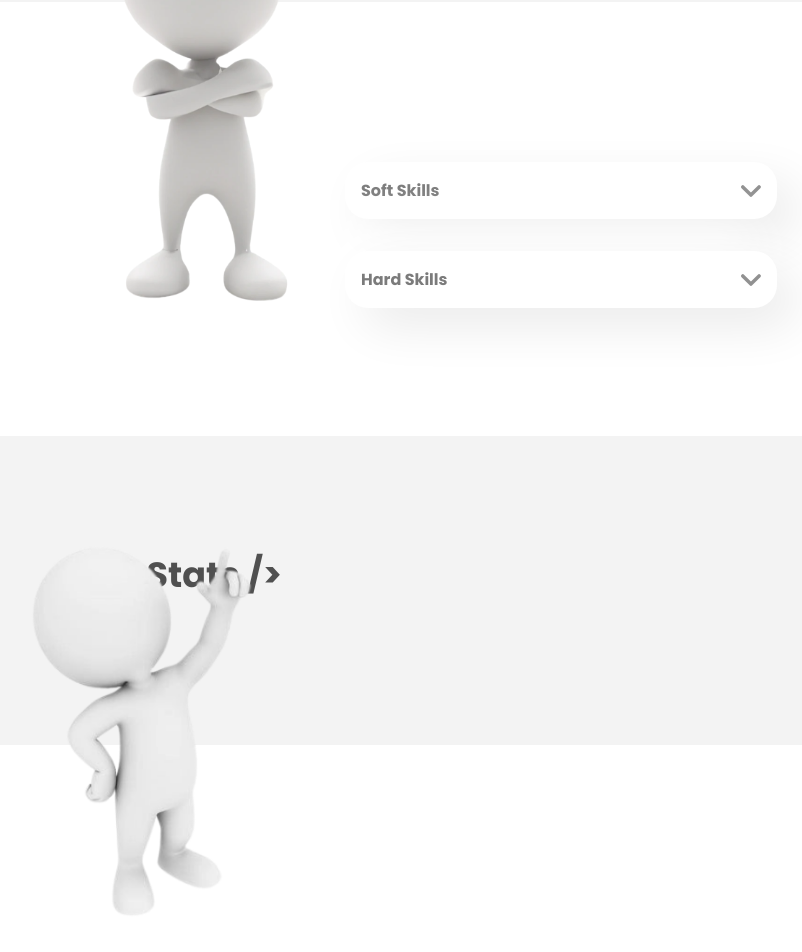
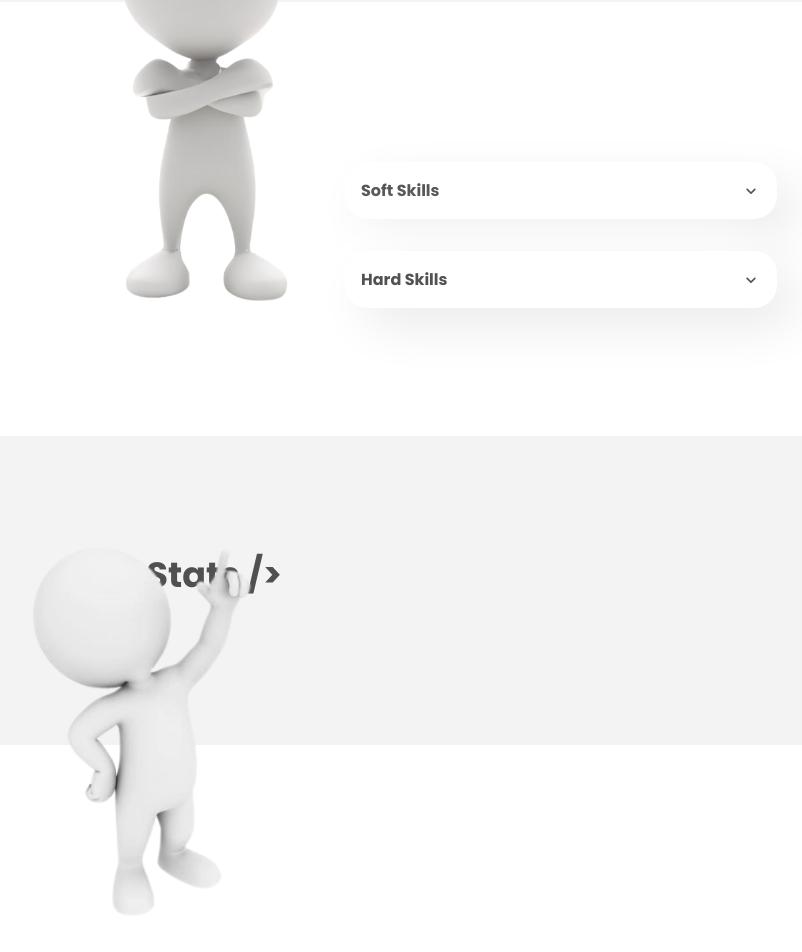
Before and after one commit to anabmartins/PortfolioEscolar3B, a React (Vite) app: page /about in a window 1280 px wide. Shown: the part 2222-3174 px from the top of the page, without its empty margins (55-857 px from the left). Built offline with nearby package versions, Linux system fonts and the light colour scheme; no server answers.

Commit message:
:art: fixing dark mode var colors

```diff
--- a/src/components/Header/index.tsx
+++ b/src/components/Header/index.tsx
@@ -1,6 +1,7 @@
 import './Header.css'
 import { Link } from 'react-scroll'
 import { NavLink } from 'react-router-dom'
+// import { DarkMode } from '../DarkMode'
 
 export default function Header() {
 
@@ -15,6 +16,7 @@ export default function Header() {
                     <NavLink to="/about">About</NavLink>
                     <Link to="skills">Skills</Link>
                     <NavLink to="/about/contact">Contact</NavLink>
+                    {/* <DarkMode /> */}
                 </div>
             </header>
         </>
--- a/src/components/Modal/index.tsx
+++ b/src/components/Modal/index.tsx
@@ -29,6 +29,7 @@ import react from "../../assets/icons/react.svg"
 import pgadmin from "../../assets/icons/pgsql.svg"
 import tailwind from "../../assets/icons/tailwind.svg"
 
+import KeyboardArrowDownRoundedIcon from '@mui/icons-material/KeyboardArrowDownRounded';
 export function ProjectsModal() {
     interface ArrowProps {
         onClick: () => void;
@@ -36,13 +37,13 @@ export function ProjectsModal() {
 
     const NextArrow: React.FC<ArrowProps> = ({ onClick }) => (
         <div className="arrow next" onClick={onClick}>
-            <img src="./arrow-down.svg" className=' arrow arrowRight' />
+           <KeyboardArrowDownRoundedIcon className=' arrow arrowRight' />
         </div>
     );
 
     const PrevArrow: React.FC<ArrowProps> = ({ onClick }) => (
         <div className="arrow prev" onClick={onClick}>
-            <img src="./arrow-down.svg" className=' arrow arrowLeft' />
+            <KeyboardArrowDownRoundedIcon className=' arrow arrowLeft' />
         </div>
     );
 
--- a/src/components/Modal/styles.css
+++ b/src/components/Modal/styles.css
@@ -52,8 +52,8 @@
 .arrow{
     cursor: pointer;
     position: fixed;
-    margin-top: 30%;
-    width: 1.5vw;
+    margin-top: 25%;
+    width: 3vw;
     padding: 0vh 1.6vw;
 }
 .arrowLeft {
--- a/src/components/MySkills/index.tsx
+++ b/src/components/MySkills/index.tsx
@@ -23,6 +23,8 @@ import pgadmin from "../../assets/icons/pgsql.svg"
 import tailwind from "../../assets/icons/tailwind.svg"
 
 import CloseIcon from '@mui/icons-material/Close';
+import KeyboardArrowDownRoundedIcon from '@mui/icons-material/KeyboardArrowDownRounded';
+
 import { ProjectsModal } from '../Modal'
 
 export default function MySkills() {
@@ -57,7 +59,7 @@ export default function MySkills() {
                 </div>
                 <div className="skillsTag form" onClick={toggleVisibility}>
                     <p>Soft Skills</p>
-                    <img src="./arrow-down.svg" className='icon' />
+                    <KeyboardArrowDownRoundedIcon className='icon' />
                 </div>
                 {visibleSoft && (
                     <div className='content'>
@@ -82,7 +84,7 @@ export default function MySkills() {
                 )}
                 <div className="skillsTag form" onClick={toggleVisibilityHard}>
                     <p>Hard Skills</p>
-                    <img src="./arrow-down.svg" className='icon' />
+                    <KeyboardArrowDownRoundedIcon className='icon' />
                 </div>
                 {visibleHard && (
                     <div className="content">
@@ -112,17 +114,15 @@ export default function MySkills() {
                         </div>
                         {visibleModal && (
                             <div className="modalContainer">
-                                <button onClick={toggleVisibilityModal}>
-                                    <CloseIcon className='close' />
-                                </button>
+                                    <CloseIcon
+                                    onClick={toggleVisibilityModal}
+                                    className='close'
+                                    color='inherit' />
                                 <ProjectsModal />
                             </div>
                         )}
                     </div>
                 )}
-                {/* <span id="seta">
-                    <img src="./arrow-down.svg" className='icon' />
-                     </span> */}
             </div>
         </>
     )
--- a/src/components/MySkills/styles.css
+++ b/src/components/MySkills/styles.css
@@ -27,7 +27,7 @@
 }
 
 .skillsTag p {
-  color: var(--text-secondary);
+  color: var(--secondary-text);
   background-color: var(--primary-background);
   font-family: 'Poppins';
   font-size: 1rem;
@@ -246,6 +246,7 @@
   align-items: center;
   justify-content: center;
   position: fixed;
+  color: var(--secondary-text);
   top: 50%;
   left: 50%;
   transform: translate(-50%, -50%);
@@ -256,11 +257,12 @@
   box-shadow: var(--shadow);
 }
 .close{
-  border: none;
-    right: 1rem;
-    top: 1rem;
+    border: none;
+    right: 0;
+    top: 0;
     position: fixed;
     cursor: pointer;
     background: none;
-    padding: 0.6vw;
+    padding: 1vw;
+    color: var(--primary-text);
 }
```
